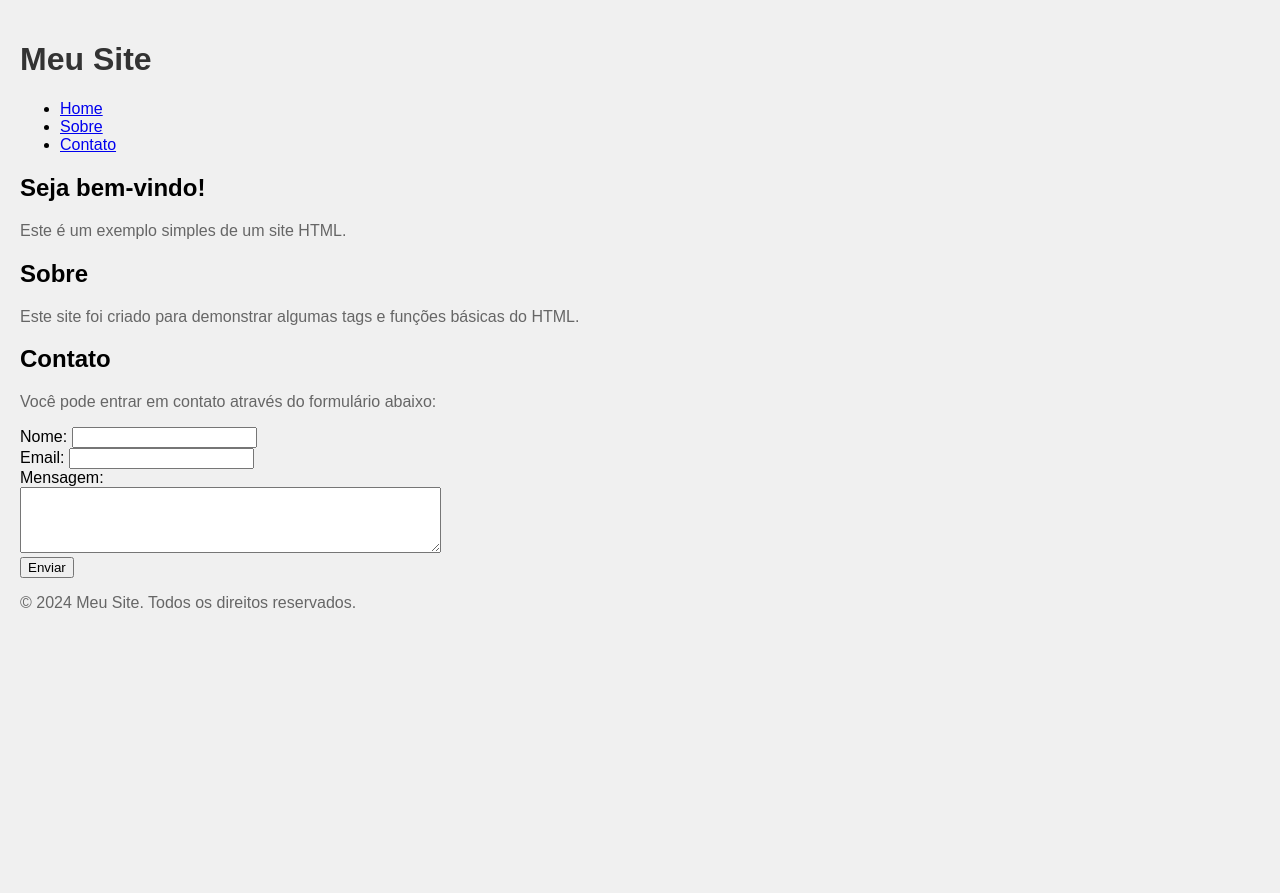
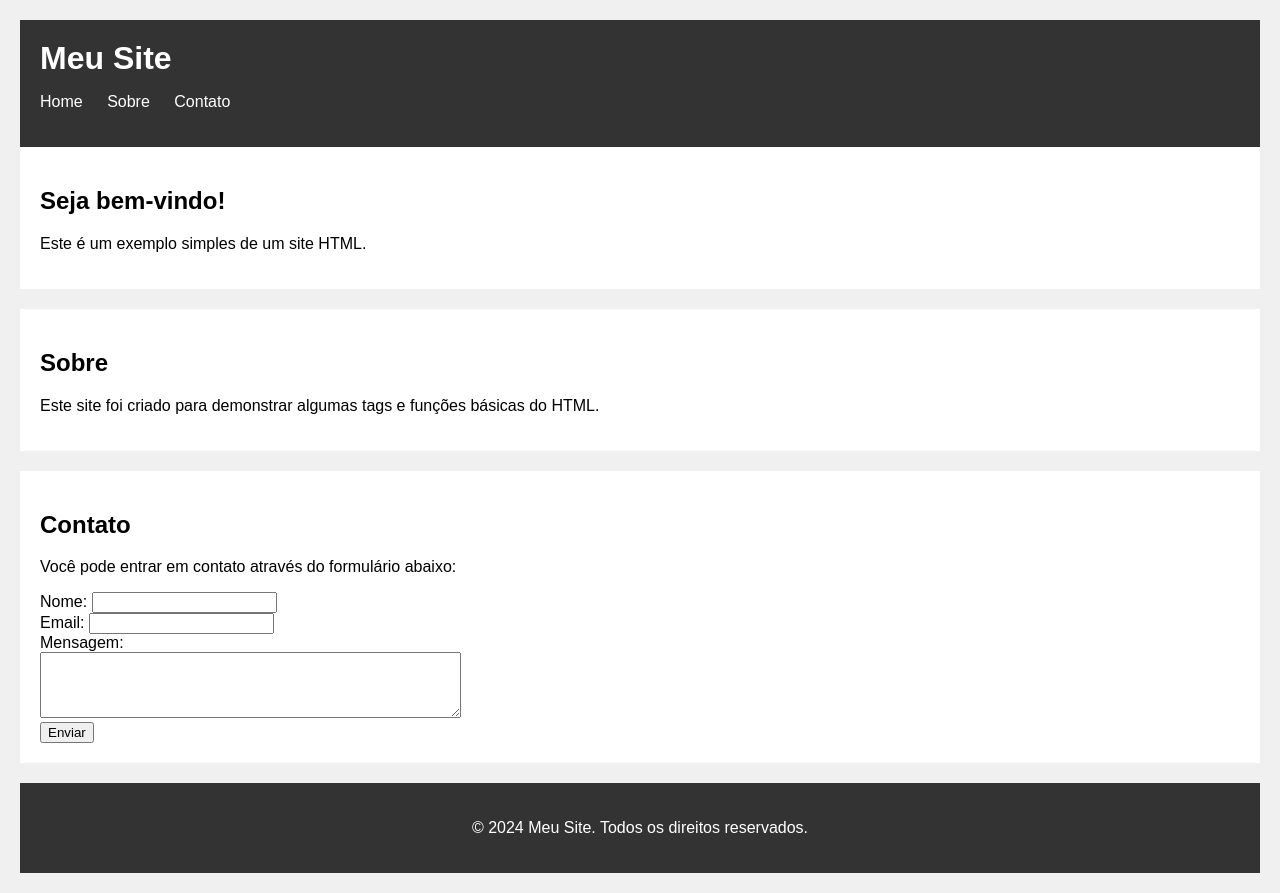
Before and after one commit to JotaPePG/pwceub, a plain HTML site: page index.html in a window 1280 px wide. Before the commit the page ends 800 px from the top, so only its background shows below. Drawn offline with Linux system fonts and the light colour scheme.

Commit message:
styles.css criado

```diff
--- /dev/null
+++ b/assets/styles.css
@@ -0,0 +1,46 @@
+/* Estilos CSS no arquivo styles.css */
+
+body {
+	font-family: Arial, sans-serif;
+	background-color: #f0f0f0;
+	margin: 0;
+	padding: 20px;
+}
+
+header {
+	background-color: #333;
+	color: #fff;
+	padding: 20px;
+}
+
+header h1 {
+	margin: 0;
+}
+
+nav ul {
+	list-style-type: none;
+	padding: 0;
+}
+
+nav ul li {
+	display: inline;
+	margin-right: 20px;
+}
+
+nav ul li a {
+	color: #fff;
+	text-decoration: none;
+}
+
+section {
+	background-color: #fff;
+	padding: 20px;
+	margin-bottom: 20px;
+}
+
+footer {
+	background-color: #333;
+	color: #fff;
+	padding: 20px;
+	text-align: center;
+}
--- a/index.html
+++ b/index.html
@@ -4,21 +4,7 @@
     <meta charset="UTF-8">
     <meta name="viewport" content="width=device-width, initial-scale=1.0">
     <title>Exemplo de HTML</title>
-    <style>
-        /* Estilos CSS embutidos */
-        body {
-            font-family: Arial, sans-serif;
-            background-color: #f0f0f0;
-            margin: 0;
-            padding: 20px;
-        }
-        h1 {
-            color: #333;
-        }
-        p {
-            color: #666;
-        }
-    </style>
+    <link rel="stylesheet" href="assets/styles.css">
 </head>
 <body>
 
```
